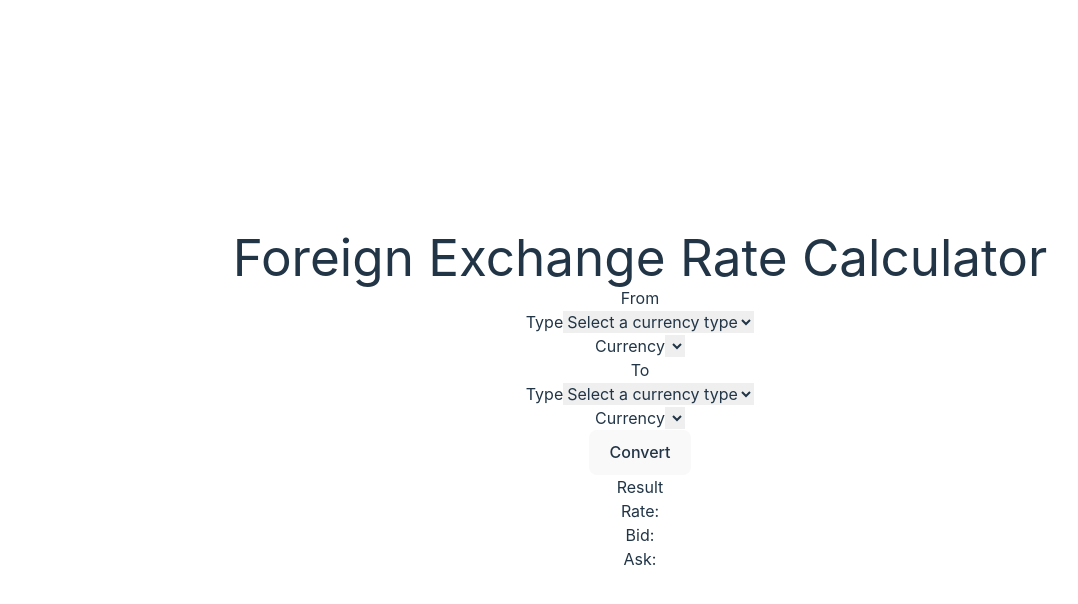
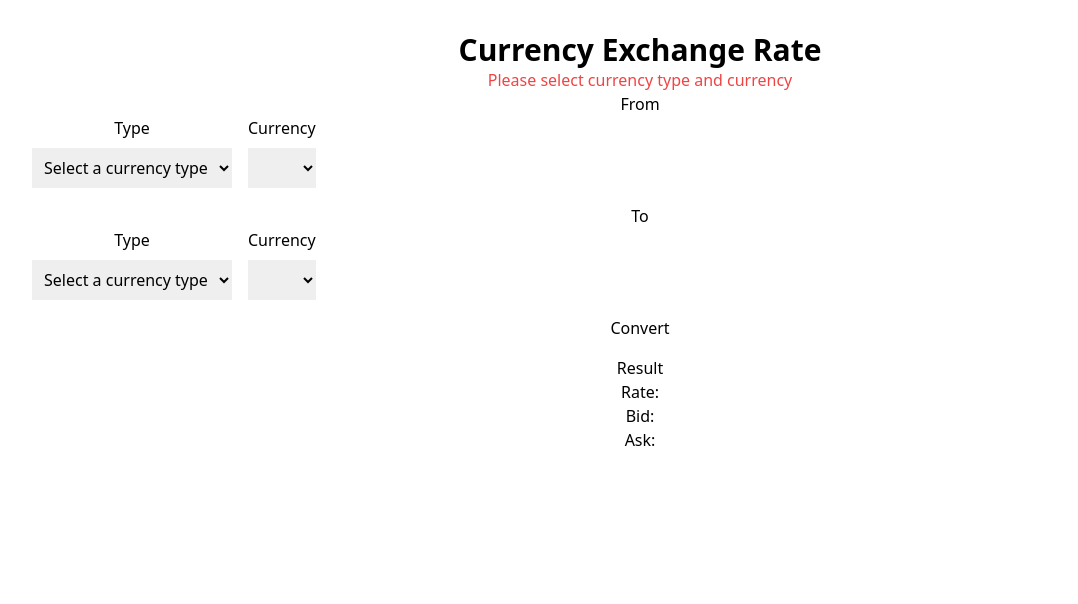
Before and after one commit to d-beloved/my-fx-rates, a React (Vite) app: page / in a window 1280 px wide. Shown: the top 604 px of the page, without its empty margins (0-1078 px from the left). Built offline with nearby package versions, Linux system fonts and the light colour scheme.

Commit message:
refactor the code

```diff
--- a/src/App.css
+++ b/src/App.css
@@ -1,7 +1,3 @@
-@tailwind base;
-@tailwind components;
-@tailwind utilities;
-
 #root {
 	max-width: 1280px;
 	margin: 0 auto;
--- a/src/App.tsx
+++ b/src/App.tsx
@@ -1,105 +1,18 @@
-import { useState } from "react";
+import React from "react";
 import "./App.css";
-import Dropdown from "./components/Dropdown";
-import {
-	currencyTypes,
-	digitalCurrencies,
-	physicalCurrencies,
-} from "./lib/currencyData";
-import { Options } from "./lib/definitions";
-import { getExchangeRate } from "./lib/api";
+import CurrencyRateForm from "./components/CurrencyRateForm";
 
-function App() {
-	const [convertFrom, setConvertFrom] = useState("");
-	const [convertTo, setConvertTo] = useState("");
-	const [convertFromType, setConvertFromType] = useState("");
-	const [convertToType, setConvertToType] = useState("");
-	const [convertFromOptions, setConvertFromOptions] = useState<Options[]>([]);
-	const [convertToOptions, setConvertToOptions] = useState<Options[]>([]);
+const App: React.FC = () => {
+	return (
+		<div className="">
+			<h1 className="text-3xl font-bold">Currency Exchange Rate</h1>
+			<p className="text-red-500">
+				Please select currency type and currency
+			</p>
 
-	const currencyTypeChange = (type: string, from: boolean) => {
-		if (type === "fiat") {
-			from
-				? (setConvertFromType(type),
-					setConvertFromOptions(physicalCurrencies))
-				: (setConvertToType(type),
-					setConvertToOptions(physicalCurrencies));
-		} else {
-			from
-				? (setConvertFromType(type),
-					setConvertFromOptions(digitalCurrencies))
-				: (setConvertToType(type),
-					setConvertToOptions(digitalCurrencies));
-		}
-	};
-
-	const onCurrencyChange = (value: string, from: boolean) => {
-		from ? setConvertFrom(value) : setConvertTo(value);
-	};
-
-	const onSubmit = async () => {
-		const exchangeRate = await getExchangeRate(convertFrom, convertTo);
-		console.log("exchangeRate", exchangeRate);
-	};
-
-	return (
-		<>
-			<h1>Foreign Exchange Rate Calculator</h1>
-			<div className="">
-				<h3>From</h3>
-				<div>
-					<Dropdown
-						label="Type"
-						options={currencyTypes}
-						value={convertFromType}
-						onChange={(value) => {
-							currencyTypeChange(value, true);
-						}}
-					/>
-					<Dropdown
-						label="Currency"
-						options={convertFromOptions}
-						onChange={(value) => {
-							onCurrencyChange(value, true);
-						}}
-						value={convertFrom}
-						appendShortCode
-					/>
-				</div>
-			</div>
-			<div className="">
-				<h3>To</h3>
-				<div>
-					<Dropdown
-						label="Type"
-						options={currencyTypes}
-						value={convertToType}
-						onChange={(value) => {
-							currencyTypeChange(value, false);
-						}}
-					/>
-					<Dropdown
-						label="Currency"
-						options={convertToOptions}
-						onChange={(value) => {
-							onCurrencyChange(value, false);
-						}}
-						value={convertTo}
-						appendShortCode
-					/>
-				</div>
-			</div>
-			<button className="" onClick={onSubmit}>
-				Convert
-			</button>
-			<div className="">
-				<h3>Result</h3>
-				<p>Rate: </p>
-				<p>Bid: </p>
-				<p>Ask: </p>
-			</div>
-		</>
+			<CurrencyRateForm />
+		</div>
 	);
-}
+};
 
 export default App;
--- /dev/null
+++ b/src/components/CurrencyInput.tsx
@@ -0,0 +1,41 @@
+import React from "react";
+import Dropdown from "./Dropdown";
+import { currencyTypes } from "../lib/currencyData";
+import { CurrencyInputProps } from "../lib/definitions";
+
+const CurrencyInput: React.FC<CurrencyInputProps> = ({
+	inputHeader,
+	currency,
+	currencyOptions,
+	currencyType,
+	from = false,
+	currencyTypeChange,
+	onCurrencyChange,
+}) => {
+	return (
+		<div className="">
+			<h3 className="">{inputHeader}</h3>
+			<div className="flex gap-4">
+				<Dropdown
+					label="Type"
+					options={currencyTypes}
+					value={currencyType}
+					onChange={(value) => {
+						currencyTypeChange(value, from);
+					}}
+				/>
+				<Dropdown
+					label="Currency"
+					options={currencyOptions}
+					onChange={(value) => {
+						onCurrencyChange(value, from);
+					}}
+					value={currency}
+					appendShortCode
+				/>
+			</div>
+		</div>
+	);
+};
+
+export default CurrencyInput;
--- /dev/null
+++ b/src/components/CurrencyRateForm.tsx
@@ -0,0 +1,72 @@
+import { useState } from "react";
+import { digitalCurrencies, physicalCurrencies } from "../lib/currencyData";
+import { Options } from "../lib/definitions";
+import { getExchangeRate } from "../lib/api";
+import CurrencyInput from "./CurrencyInput";
+
+const CurrencyRateForm = () => {
+	const [convertFrom, setConvertFrom] = useState("");
+	const [convertTo, setConvertTo] = useState("");
+	const [convertFromType, setConvertFromType] = useState("");
+	const [convertToType, setConvertToType] = useState("");
+	const [convertFromOptions, setConvertFromOptions] = useState<Options[]>([]);
+	const [convertToOptions, setConvertToOptions] = useState<Options[]>([]);
+
+	const currencyTypeChange = (type: string, from: boolean) => {
+		if (type === "fiat") {
+			from
+				? (setConvertFromType(type),
+					setConvertFromOptions(physicalCurrencies))
+				: (setConvertToType(type),
+					setConvertToOptions(physicalCurrencies));
+		} else {
+			from
+				? (setConvertFromType(type),
+					setConvertFromOptions(digitalCurrencies))
+				: (setConvertToType(type),
+					setConvertToOptions(digitalCurrencies));
+		}
+	};
+
+	const onCurrencyChange = (value: string, from: boolean) => {
+		from ? setConvertFrom(value) : setConvertTo(value);
+	};
+
+	const onSubmit = async () => {
+		const exchangeRate = await getExchangeRate(convertFrom, convertTo);
+		console.log("exchangeRate", exchangeRate);
+	};
+
+	return (
+		<form className="flex flex-col gap-4">
+			<CurrencyInput
+				inputHeader="From"
+				currency={convertFrom}
+				currencyOptions={convertFromOptions}
+				currencyType={convertFromType}
+				onCurrencyChange={onCurrencyChange}
+				currencyTypeChange={currencyTypeChange}
+				from
+			/>
+			<CurrencyInput
+				inputHeader="To"
+				currency={convertTo}
+				currencyOptions={convertToOptions}
+				currencyType={convertToType}
+				onCurrencyChange={onCurrencyChange}
+				currencyTypeChange={currencyTypeChange}
+			/>
+			<button className="" onClick={onSubmit}>
+				Convert
+			</button>
+			<div className="flex flex-col">
+				<h3 className="">Result</h3>
+				<p>Rate: </p>
+				<p>Bid: </p>
+				<p>Ask: </p>
+			</div>
+		</form>
+	);
+};
+
+export default CurrencyRateForm;
--- a/src/components/Dropdown.tsx
+++ b/src/components/Dropdown.tsx
@@ -9,9 +9,13 @@ const Dropdown: React.FC<DropdownProps> = ({
 	appendShortCode = false,
 }) => {
 	return (
-		<div>
-			<label>{label}</label>
-			<select value={value} onChange={(e) => onChange(e.target.value)}>
+		<div className="flex flex-col">
+			<label className="mb-2">{label}</label>
+			<select
+				value={value}
+				onChange={(e) => onChange(e.target.value)}
+				className="p-2"
+			>
 				{options.map((option, index) => {
 					const { value, label } = option;
 					return (
@@ -19,6 +23,7 @@ const Dropdown: React.FC<DropdownProps> = ({
 							key={value}
 							value={value}
 							disabled={index === 0}
+							className="p-2"
 						>
 							{label}{" "}
 							{appendShortCode &&
--- a/src/index.css
+++ b/src/index.css
@@ -1,68 +1,9 @@
-:root {
+@tailwind base;
+@tailwind components;
+@tailwind utilities;
+
+root {
 	font-family: Inter, system-ui, Avenir, Helvetica, Arial, sans-serif;
 	line-height: 1.5;
 	font-weight: 400;
-
-	color-scheme: light dark;
-	color: rgba(255, 255, 255, 0.87);
-	background-color: #242424;
-
-	font-synthesis: none;
-	text-rendering: optimizeLegibility;
-	-webkit-font-smoothing: antialiased;
-	-moz-osx-font-smoothing: grayscale;
 }
-
-a {
-	font-weight: 500;
-	color: #646cff;
-	text-decoration: inherit;
-}
-a:hover {
-	color: #535bf2;
-}
-
-body {
-	margin: 0;
-	display: flex;
-	place-items: center;
-	min-width: 320px;
-	min-height: 100vh;
-}
-
-h1 {
-	font-size: 3.2em;
-	line-height: 1.1;
-}
-
-button {
-	border-radius: 8px;
-	border: 1px solid transparent;
-	padding: 0.6em 1.2em;
-	font-size: 1em;
-	font-weight: 500;
-	font-family: inherit;
-	background-color: #1a1a1a;
-	cursor: pointer;
-	transition: border-color 0.25s;
-}
-button:hover {
-	border-color: #646cff;
-}
-button:focus,
-button:focus-visible {
-	outline: 4px auto -webkit-focus-ring-color;
-}
-
-@media (prefers-color-scheme: light) {
-	:root {
-		color: #213547;
-		background-color: #ffffff;
-	}
-	a:hover {
-		color: #747bff;
-	}
-	button {
-		background-color: #f9f9f9;
-	}
-}
```
Also changed, not shown: src/lib/definitions.ts (+10 -0 lines).
